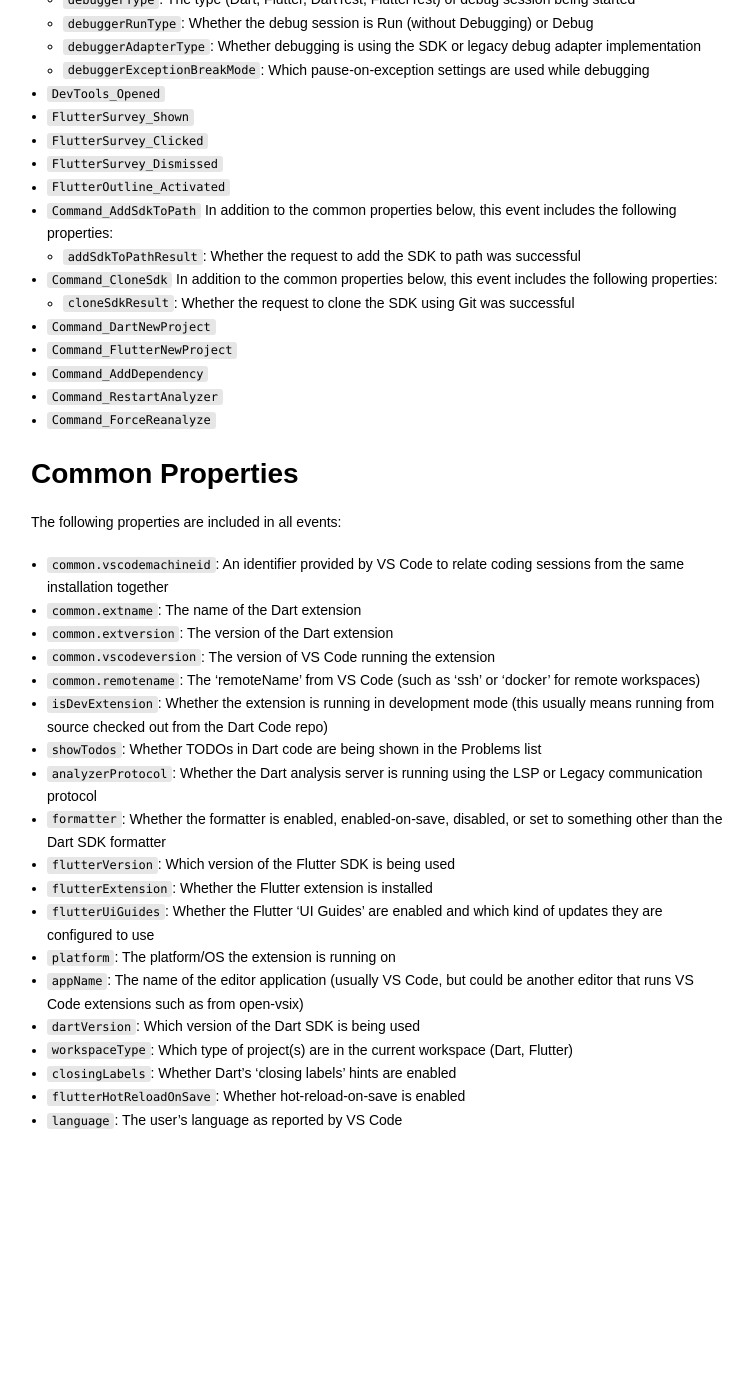
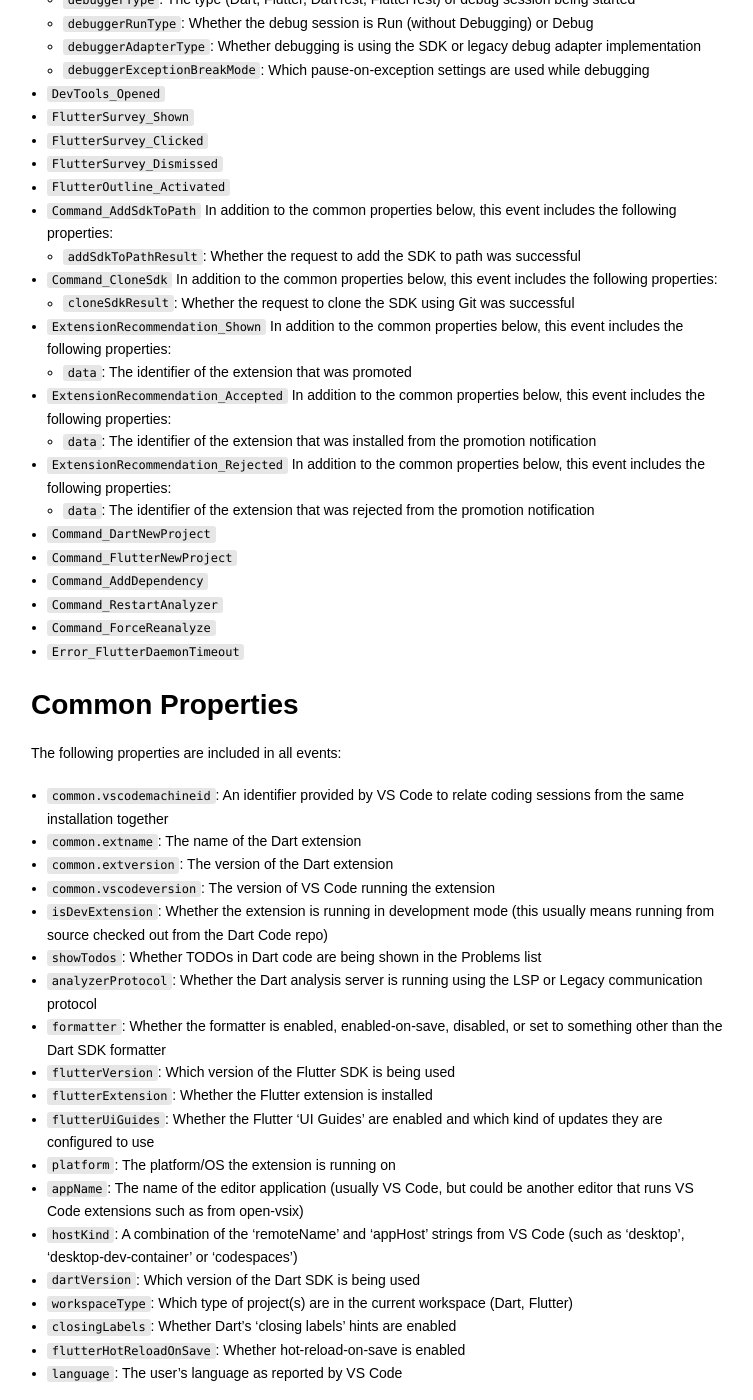
Before and after one commit to Dart-Code/Website, a Jekyll site: the page built from _docs/analytics.md, in a window 1280 px wide and 1400 px high, scrolled down 926 px. Shown: the whole window, without its empty margins (334-1087 px from the left). Built offline with Jekyll 4.4.1, drawn with Linux system fonts in a browser that asks for light colours; before the commit the page ends 2072 px from its top, so only the background shows below that.

Commit message:
Update analytics docs

```diff
--- a/_docs/analytics.md
+++ b/_docs/analytics.md
@@ -41,11 +41,21 @@
 - `Command_CloneSdk`
   In addition to the common properties below, this event includes the following properties:
    - `cloneSdkResult`: Whether the request to clone the SDK using Git was successful
+- `ExtensionRecommendation_Shown`
+  In addition to the common properties below, this event includes the following properties:
+   - `data`: The identifier of the extension that was promoted
+- `ExtensionRecommendation_Accepted`
+  In addition to the common properties below, this event includes the following properties:
+   - `data`: The identifier of the extension that was installed from the promotion notification
+- `ExtensionRecommendation_Rejected`
+  In addition to the common properties below, this event includes the following properties:
+   - `data`: The identifier of the extension that was rejected from the promotion notification
 - `Command_DartNewProject`
 - `Command_FlutterNewProject`
 - `Command_AddDependency`
 - `Command_RestartAnalyzer`
 - `Command_ForceReanalyze`
+- `Error_FlutterDaemonTimeout`
 
 # Common Properties
 
@@ -55,7 +65,6 @@
  - `common.extname`: The name of the Dart extension
  - `common.extversion`: The version of the Dart extension
  - `common.vscodeversion`: The version of VS Code running the extension
- - `common.remotename`: The 'remoteName' from VS Code (such as 'ssh' or 'docker' for remote workspaces)
  - `isDevExtension`: Whether the extension is running in development mode (this usually means running from source checked out from the Dart Code repo)
  - `showTodos`: Whether TODOs in Dart code are being shown in the Problems list
  - `analyzerProtocol`: Whether the Dart analysis server is running using the LSP or Legacy communication protocol
@@ -65,6 +74,7 @@
  - `flutterUiGuides`: Whether the Flutter 'UI Guides' are enabled and which kind of updates they are configured to use
  - `platform`: The platform/OS the extension is running on
  - `appName`: The name of the editor application (usually VS Code, but could be another editor that runs VS Code extensions such as from open-vsix)
+ - `hostKind`: A combination of the 'remoteName' and 'appHost' strings from VS Code (such as 'desktop', 'desktop-dev-container' or 'codespaces')
  - `dartVersion`: Which version of the Dart SDK is being used
  - `workspaceType`: Which type of project(s) are in the current workspace (Dart, Flutter)
  - `closingLabels`: Whether Dart's 'closing labels' hints are enabled
```
